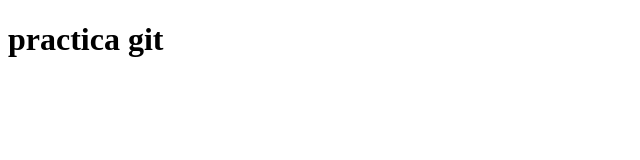
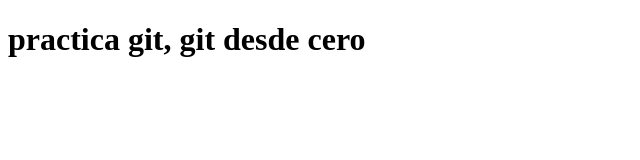
Before and after one commit to angelarredondoc/test, a plain HTML site: page index.html in a window 1280 px wide. Shown: the whole page, without its empty margins (0-640 px from the left). Drawn offline with Linux system fonts and the light colour scheme.

Commit message:
agrega git desde cero en el h1 dle index

```diff
--- a/index.html
+++ b/index.html
@@ -5,6 +5,6 @@
         <title>PRACTICA GIT</title>
     </head>
     <body>
-        <h1>practica git</h1>
+        <h1>practica git, git desde cero</h1>
     </body>
 </html>
```
